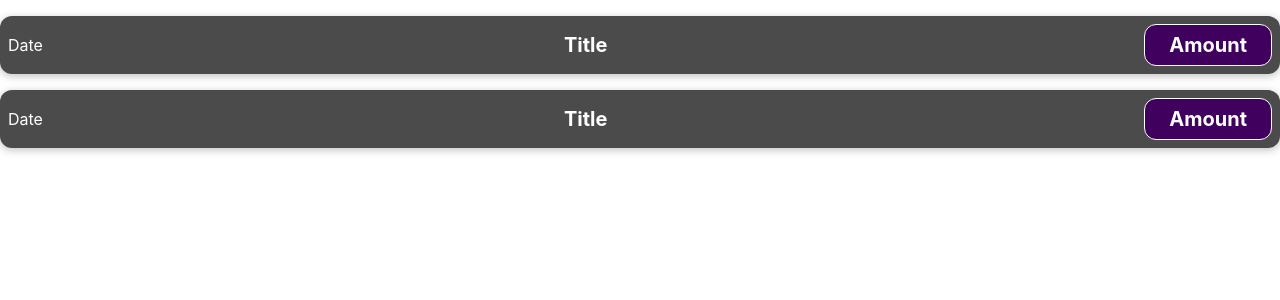
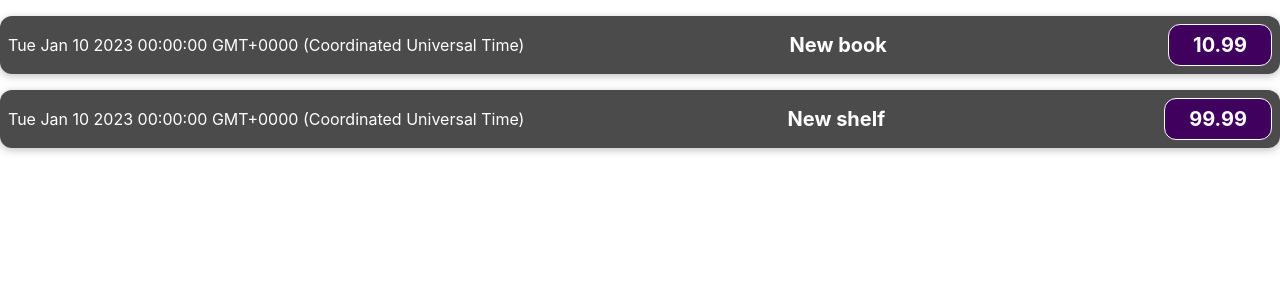
Before and after one commit to Estellio/expenses, a React (Create React App) app: page / in a window 1280 px wide. Shown: the top 300 px of the page. Built offline with nearby package versions, Linux system fonts and the light colour scheme.

Commit message:
3. Komponendi sisustamine andmetega

```diff
--- a/src/App.js
+++ b/src/App.js
@@ -1,13 +1,25 @@
-import logo from './logo.svg';
 import './App.css';
 
 import ExpenseItem from "./components/ExpenseItem";
 
 function App() {
+    const expenses = [
+    {
+        date: new Date(2023, 0, 10),
+        title: 'New book',
+        price: 10.99
+    },
+    {
+        date: new Date(2023, 0, 10),
+        title: 'New shelf',
+        price: 99.99
+    }
+]
+
   return (
     <div className="App">
-        <ExpenseItem></ExpenseItem>
-        <ExpenseItem></ExpenseItem>
+        <ExpenseItem expenseData={expenses[0]}></ExpenseItem>
+        <ExpenseItem expenseData={expenses[1]}></ExpenseItem>
     </div>
   );
 }
--- a/src/components/ExpenseItem.js
+++ b/src/components/ExpenseItem.js
@@ -1,12 +1,14 @@
 import './ExpenseItem.css'
 
-function ExpenseItem() {
+function ExpenseItem(props) {
+    console.log(props)
+
     return (
         <div className="expense-item">
-            <div>Date</div>
+            <div>{props.expenseData.date.toString()}</div>
             <div className="expense-item__description">
-                <h2>Title</h2>
-                <div className="expense-item__price">Amount</div>
+                <h2>{props.expenseData.title}</h2>
+                <div className="expense-item__price">{props.expenseData.price}</div>
             </div>
         </div>
     )
```
